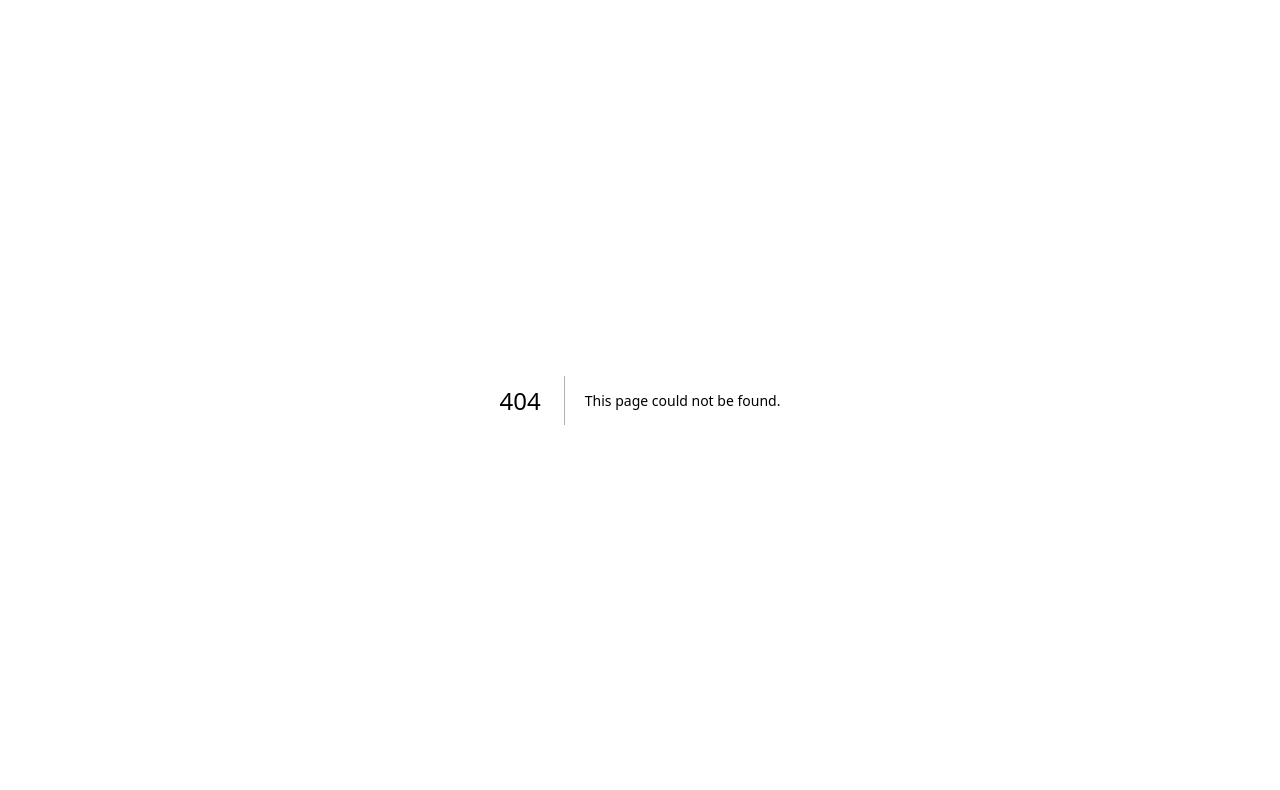
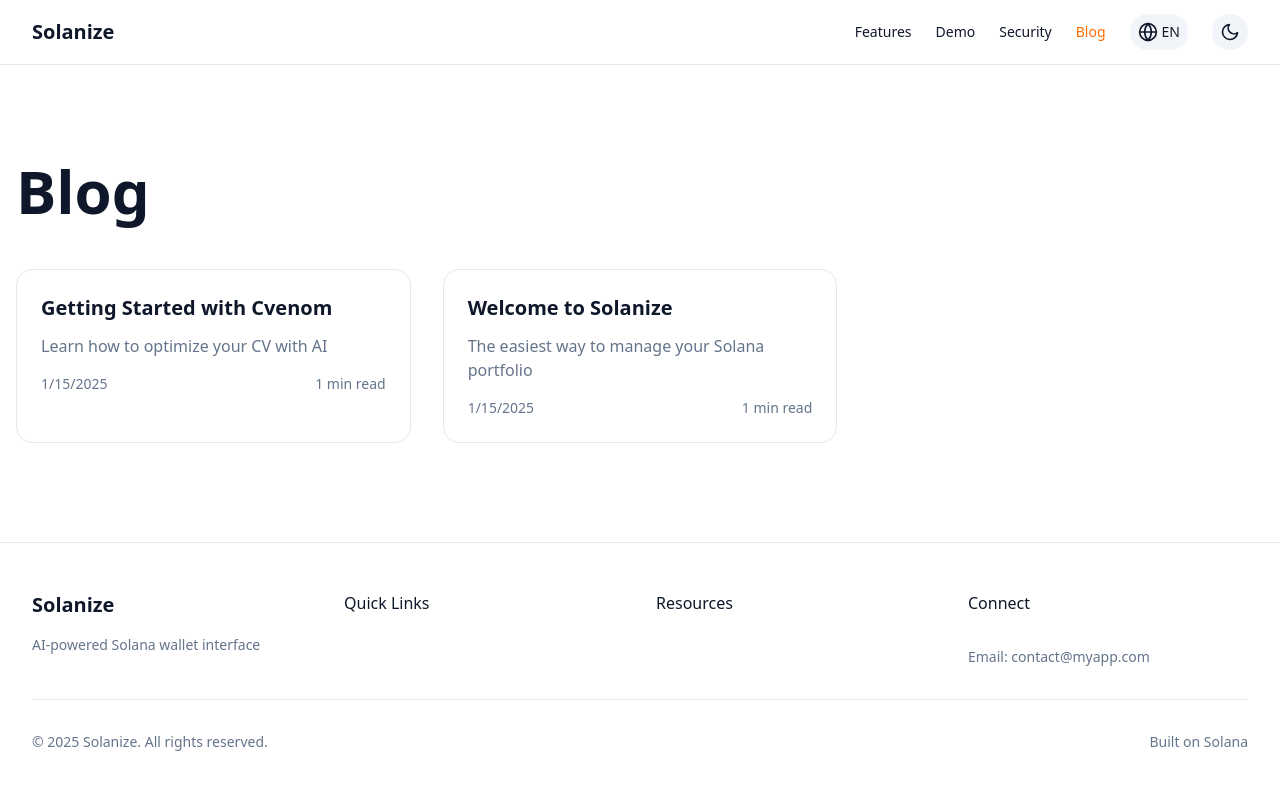
Before and after one commit to bennekrouf/landing-solanize, a Next.js app: page /en/blog in a window 1280 px wide. Before the commit this address had no page. Shown: the top 790 px of the page. Built offline with nearby package versions, Linux system fonts and the light colour scheme.

Commit message:
Add blog feature

```diff
--- a/messages/en.json
+++ b/messages/en.json
@@ -9,6 +9,7 @@
     "demo": "Demo",
     "security": "Security",
     "docs": "Docs",
+    "blog": "Blog",
     "toggle_theme": "Toggle theme",
     "toggle_language": "Toggle language",
     "toggle_menu": "Toggle menu"
@@ -25,15 +26,18 @@
     "subtitle": "Three simple steps to manage your Solana portfolio",
     "step1": {
       "title": "Type",
-      "description": "Use natural language: \"Rebalance to 60% SOL, 40% USDC\""
+      "description": "Use natural language: \"Rebalance to 60% SOL, 40% USDC\"",
+      "example": "\"Rebalance to 60% SOL, 40% USDC\""
     },
     "step2": {
       "title": "AI Suggests",
-      "description": "Review proposed transactions with prices, fees, and slippage"
+      "description": "Review proposed transactions with prices, fees, and slippage",
+      "example": "prices, fees and slippage"
     },
     "step3": {
       "title": "You Sign",
-      "description": "Phantom wallet pops up, you approve, transaction executed"
+      "description": "Phantom wallet pops up, you approve, transaction executed",
+      "example": "you approve, transaction executed"
     }
   },
   "features": {
--- a/messages/fr.json
+++ b/messages/fr.json
@@ -9,6 +9,7 @@
     "demo": "Démo",
     "security": "Sécurité",
     "docs": "Docs",
+    "blog": "Blog",
     "toggle_theme": "Changer le thème",
     "toggle_language": "Changer la langue",
     "toggle_menu": "Ouvrir le menu"
--- /dev/null
+++ b/public/blog-data.json
@@ -0,0 +1,31 @@
+[
+  {
+    "slug": "getting-started",
+    "title": "Getting Started with Cvenom",
+    "description": "Learn how to optimize your CV with AI",
+    "date": "2025-01-15",
+    "author": "Cvenom Team",
+    "tags": [
+      "tutorial",
+      "getting-started"
+    ],
+    "lang": "en",
+    "readingTime": "1 min read",
+    "content": "<h1>Welcome to Cvenom</h1>\n<p>Your AI-powered CV sidekick is here to help you land your dream job.</p>\n<h2>Key Features</h2>\n<ul>\n<li>Smart CV adaptation</li>\n<li>ATS optimization</li>\n<li>Multilingual support</li>\n</ul>\n<p>Start optimizing your CV today!</p>\n",
+    "status": "published"
+  },
+  {
+    "slug": "welcome",
+    "title": "Welcome to Solanize",
+    "description": "The easiest way to manage your Solana portfolio",
+    "date": "2025-01-15",
+    "author": "Solanize Team",
+    "tags": [
+      "announcement",
+      "getting-started"
+    ],
+    "lang": "en",
+    "readingTime": "1 min read",
+    "content": "<h1>Welcome to Solanize</h1>\n<p>Talk to your Solana wallet like never before. Swap, stake, and manage your portfolio with simple chat commands.</p>\n<h2>Getting Started</h2>\n<p>Just connect your Phantom wallet and start chatting!</p>\n"
+  }
+]
--- /dev/null
+++ b/src/app/[locale]/blog/[slug]/page.tsx
@@ -0,0 +1,72 @@
+'use client';
+
+import { useState, useEffect } from 'react';
+import { useParams } from 'next/navigation';
+import { useLocale } from 'next-intl';
+import LayoutTemplate from '@/components/layout/LayoutTemplate';
+import { BlogPost } from '@/types/blog';
+
+export default function BlogPostPage() {
+  const [post, setPost] = useState<BlogPost | null>(null);
+  const params = useParams();
+  const locale = useLocale();
+  const slug = params.slug as string;
+
+  useEffect(() => {
+    fetch('/blog-data.json')
+      .then(res => res.json())
+      .then((data: BlogPost[]) => {
+        const foundPost = data.find(p => p.slug === slug && p.lang === locale);
+        setPost(foundPost || null);
+      })
+      .catch(err => console.error('Failed to load blog post:', err));
+  }, [slug, locale]);
+
+  if (!post) {
+    return (
+      <LayoutTemplate>
+        <div className="container mx-auto px-4 py-24">
+          <p className="text-center text-muted-foreground">Loading...</p>
+        </div>
+      </LayoutTemplate>
+    );
+  }
+
+  return (
+    <LayoutTemplate>
+      <article className="container mx-auto px-4 py-24 max-w-4xl">
+        <header className="mb-12">
+          <h1 className="text-4xl md:text-5xl font-bold mb-4 text-foreground">
+            {post.title}
+          </h1>
+          <div className="flex items-center gap-4 text-sm text-muted-foreground">
+            <time dateTime={post.date}>
+              {new Date(post.date).toLocaleDateString(locale === 'fr' ? 'fr-FR' : 'en-US')}
+            </time>
+            <span>•</span>
+            <span>{post.author}</span>
+            <span>•</span>
+            <span>{post.readingTime}</span>
+          </div>
+          {post.tags && post.tags.length > 0 && (
+            <div className="flex gap-2 mt-4">
+              {post.tags.map(tag => (
+                <span
+                  key={tag}
+                  className="px-3 py-1 bg-primary/10 text-primary rounded-full text-sm"
+                >
+                  {tag}
+                </span>
+              ))}
+            </div>
+          )}
+        </header>
+
+        <div
+          className="prose prose-lg max-w-none"
+          dangerouslySetInnerHTML={{ __html: post.content }}
+        />
+      </article>
+    </LayoutTemplate>
+  );
+}
--- /dev/null
+++ b/src/app/[locale]/blog/page.tsx
@@ -0,0 +1,81 @@
+'use client';
+
+import { useState, useEffect } from 'react';
+import { motion } from 'framer-motion';
+import Link from 'next/link';
+import { useLocale } from 'next-intl';
+import LayoutTemplate from '@/components/layout/LayoutTemplate';
+import { BlogPost } from '@/types/blog';
+
+const fadeInUp = {
+  initial: { opacity: 0, y: 60 },
+  animate: { opacity: 1, y: 0 },
+  transition: { duration: 0.8, ease: "easeOut" }
+};
+
+const staggerContainer = {
+  initial: {},
+  animate: {
+    transition: {
+      staggerChildren: 0.15
+    }
+  }
+};
+
+export default function Blog() {
+  const [posts, setPosts] = useState<BlogPost[]>([]);
+  const locale = useLocale();
+
+  useEffect(() => {
+    fetch('/blog-data.json')
+      .then(res => res.json())
+      .then((data: BlogPost[]) => setPosts(data.filter((p: BlogPost) => p.lang === locale)))
+      .catch(err => console.error('Failed to load blog posts:', err));
+  }, [locale]);
+
+  return (
+    <LayoutTemplate>
+      <div className="pt-24 pb-16">
+        <div className="container mx-auto px-4">
+          <motion.h1
+            className="text-4xl md:text-6xl font-bold mb-12 text-foreground"
+            initial={{ opacity: 0, y: 20 }}
+            animate={{ opacity: 1, y: 0 }}
+            transition={{ duration: 0.6 }}
+          >
+            Blog
+          </motion.h1>
+
+          <motion.div
+            className="grid md:grid-cols-2 lg:grid-cols-3 gap-8"
+            initial="initial"
+            animate="animate"
+            variants={staggerContainer}
+          >
+            {posts.map(post => (
+              <motion.div key={post.slug} variants={fadeInUp}>
+                <Link
+                  href={`/${locale}/blog/${post.slug}`}
+                  className="block bg-card border border-border rounded-2xl p-6 hover:shadow-xl transition-all duration-300 hover:scale-105 h-full"
+                >
+                  <h2 className="text-xl font-bold mb-3 text-foreground">{post.title}</h2>
+                  <p className="text-muted-foreground mb-4">{post.description}</p>
+                  <div className="flex justify-between text-sm text-muted-foreground">
+                    <span>{new Date(post.date).toLocaleDateString(locale === 'fr' ? 'fr-FR' : 'en-US')}</span>
+                    <span>{post.readingTime}</span>
+                  </div>
+                </Link>
+              </motion.div>
+            ))}
+          </motion.div>
+
+          {posts.length === 0 && (
+            <p className="text-center text-muted-foreground">
+              {locale === 'en' ? 'No blog posts yet.' : 'Aucun article pour le moment.'}
+            </p>
+          )}
+        </div>
+      </div>
+    </LayoutTemplate>
+  );
+}
--- a/src/components/layout/Navbar.tsx
+++ b/src/components/layout/Navbar.tsx
@@ -19,8 +19,10 @@ const Navbar: React.FC = () => {
   // Empty navigation items - add your own
   const navItems = [
     { label: t('features'), path: "/#features" },
-  { label: t('demo'), path: "/#demo" },
-  { label: t('security'), path: "/#security" },  ];
+    { label: t('demo'), path: "/#demo" },
+    { label: t('security'), path: "/#security" },
+    { label: t('blog'), path: "/blog" },
+  ];
 
   // Language options
   const languages = [
@@ -62,9 +64,8 @@ const Navbar: React.FC = () => {
             <Link
               key={item.label}
               href={`/${locale}${item.path}`}
-              className={`text-sm font-medium transition-colors hover:text-primary ${
-                isLinkActive(item.path) ? "text-primary" : "text-foreground"
-              }`}
+              className={`text-sm font-medium transition-colors hover:text-primary ${isLinkActive(item.path) ? "text-primary" : "text-foreground"
+                }`}
             >
               {item.label}
             </Link>
@@ -87,9 +88,8 @@ const Navbar: React.FC = () => {
                   <Link
                     key={lang.code}
                     href={pathname.replace(/^\/[a-z]{2}/, `/${lang.code}`)}
-                    className={`flex items-center px-3 py-2 text-sm hover:bg-secondary transition-colors ${
-                      locale === lang.code ? 'bg-secondary text-primary' : 'text-foreground'
-                    }`}
+                    className={`flex items-center px-3 py-2 text-sm hover:bg-secondary transition-colors ${locale === lang.code ? 'bg-secondary text-primary' : 'text-foreground'
+                      }`}
                     onClick={() => setShowLangMenu(false)}
                   >
                     <span className="mr-2 text-xs font-mono">{lang.code.toUpperCase()}</span>
@@ -133,9 +133,8 @@ const Navbar: React.FC = () => {
                   <Link
                     key={lang.code}
                     href={pathname.replace(/^\/[a-z]{2}/, `/${lang.code}`)}
-                    className={`flex items-center px-3 py-2 text-sm hover:bg-secondary transition-colors ${
-                      locale === lang.code ? 'bg-secondary text-primary' : 'text-foreground'
-                    }`}
+                    className={`flex items-center px-3 py-2 text-sm hover:bg-secondary transition-colors ${locale === lang.code ? 'bg-secondary text-primary' : 'text-foreground'
+                      }`}
                     onClick={() => setShowLangMenu(false)}
                   >
                     <span className="mr-2 text-xs font-mono">{lang.code.toUpperCase()}</span>
@@ -182,9 +181,8 @@ const Navbar: React.FC = () => {
               <Link
                 key={item.label}
                 href={`/${locale}${item.path}`}
-                className={`block px-4 py-2 text-sm font-medium transition-colors hover:text-primary ${
-                  isLinkActive(item.path) ? "text-primary" : "text-foreground"
-                }`}
+                className={`block px-4 py-2 text-sm font-medium transition-colors hover:text-primary ${isLinkActive(item.path) ? "text-primary" : "text-foreground"
+                  }`}
                 onClick={toggleMenu}
               >
                 {item.label}
```
Also changed, not shown: content/blog/getting-started.md (added, +21 -0 lines), content/blog/welcome.md (added, +16 -0 lines), package.json (+7 -5 lines), scripts/generate-blog-data.js (added, +50 -0 lines), src/components/SolanizeHomepage.tsx (+36 -32 lines), src/types/blog.d.ts (added, +11 -0 lines), 1 other file (tests, documents, lock files or other folders).
